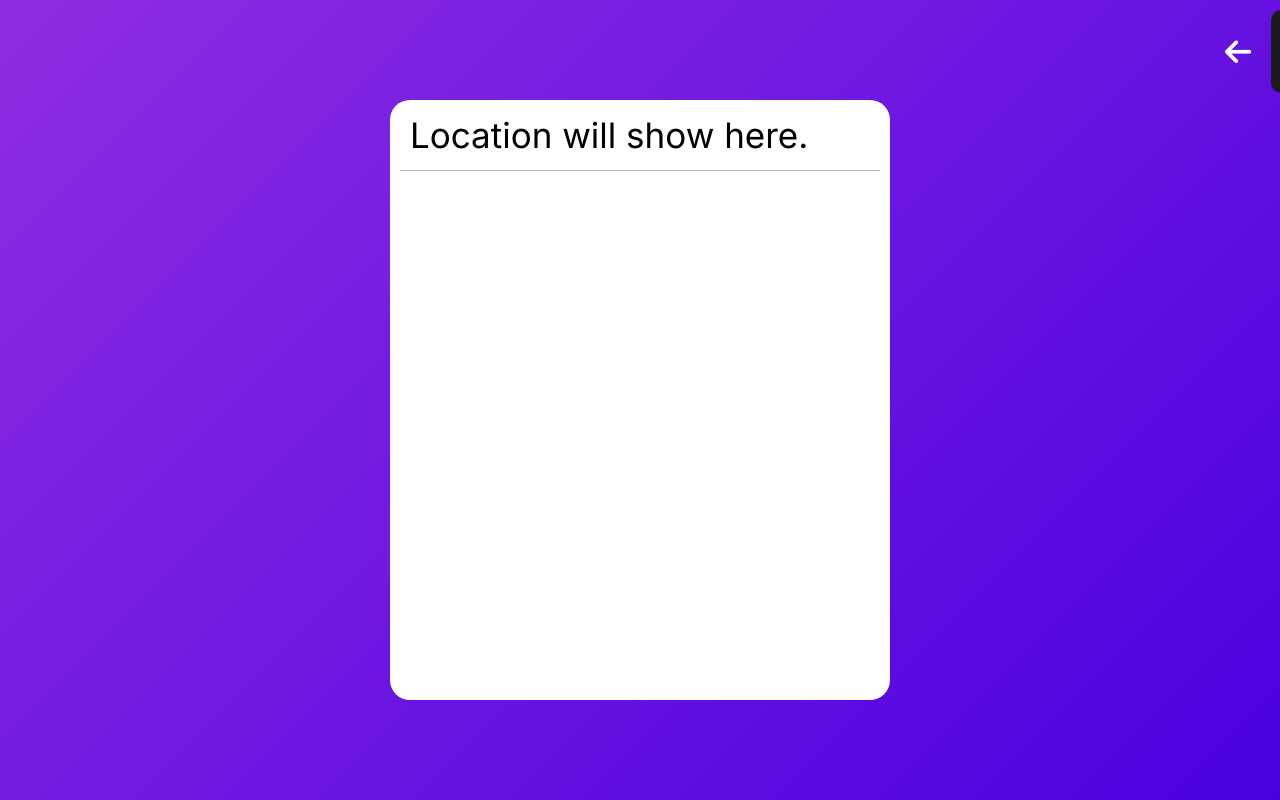
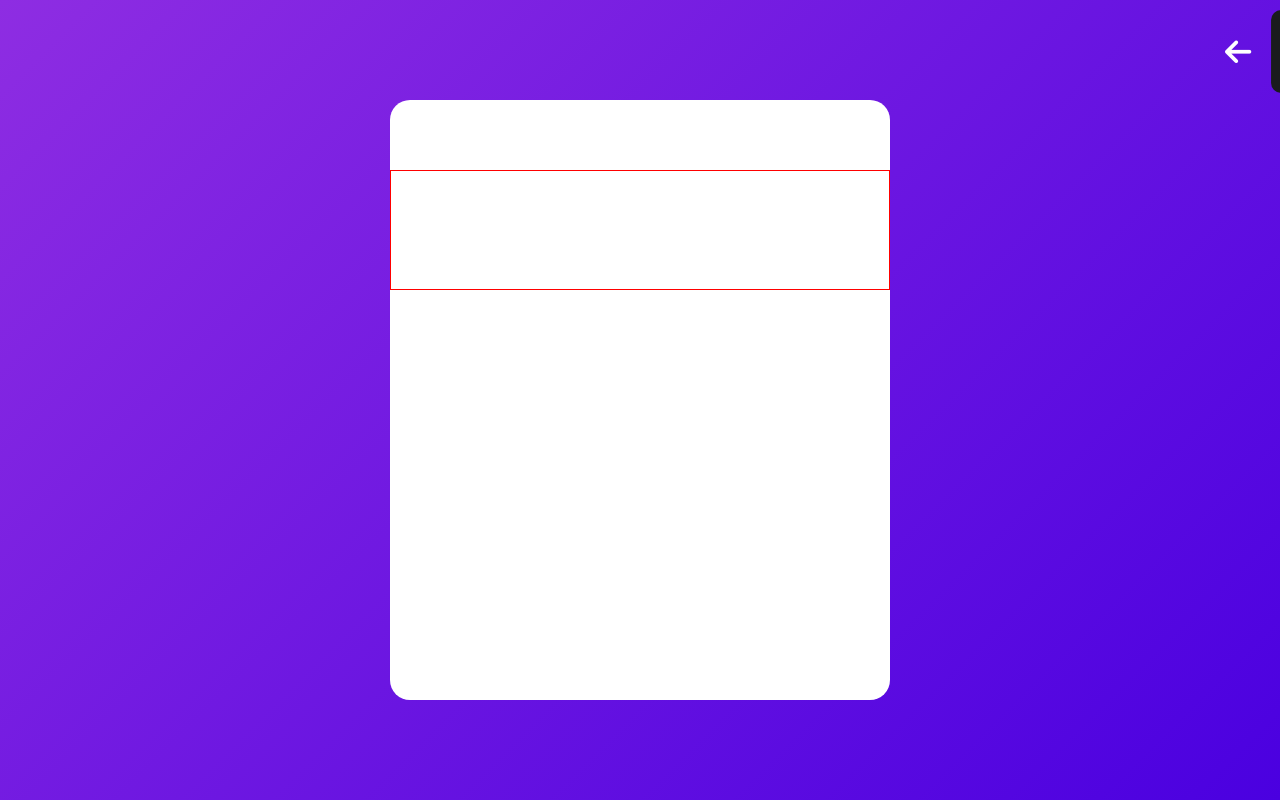
Before and after one commit to WeatherSoup/WeatherSoup.github.io, a plain HTML site: page index.html in a window 1280 px wide. Shown: the top 800 px of the page. Drawn offline with Linux system fonts and the light colour scheme; a web font is replaced by a local one.

Commit message:
errors and better city name

```diff
--- a/index.html
+++ b/index.html
@@ -13,8 +13,14 @@
     <div class="window">
         <div class="title-container">
             <div class="title">
-                <p id="city-name">Location will show here.</p>
+                <p id="city-name"></p>
             </div>
+        </div>
+        <div class="weather-info">
+
+        </div>
+        <div class="errors">
+            <div class="unset"></div>
         </div>
     </div>
 
--- a/style.css
+++ b/style.css
@@ -1,4 +1,5 @@
 @import url('https://fonts.googleapis.com/css2?family=Inter&display=swap');
+@import url('https://fonts.googleapis.com/css2?family=Poppins&display=swap');
 @font-face {
     font-family: "MNN";
     src: url("Fonts/MononokiNerdFontMono-Regular.ttf");
@@ -50,7 +51,7 @@ body {
 #city-name {
     height: 70px;
     font-size: 35px;
-    font-family: "Inter";
+    font-family: "Poppins";
     margin-top: 0px;
     line-height: 70px;
     margin-left: 10px;
@@ -118,3 +119,8 @@ input[type=color] {
     border-radius: 5px;
     font-family: "MNN";
 }
+.errors {
+    border: 1px solid red;
+    box-sizing: border-box;
+    height: 120px;
+}
```
